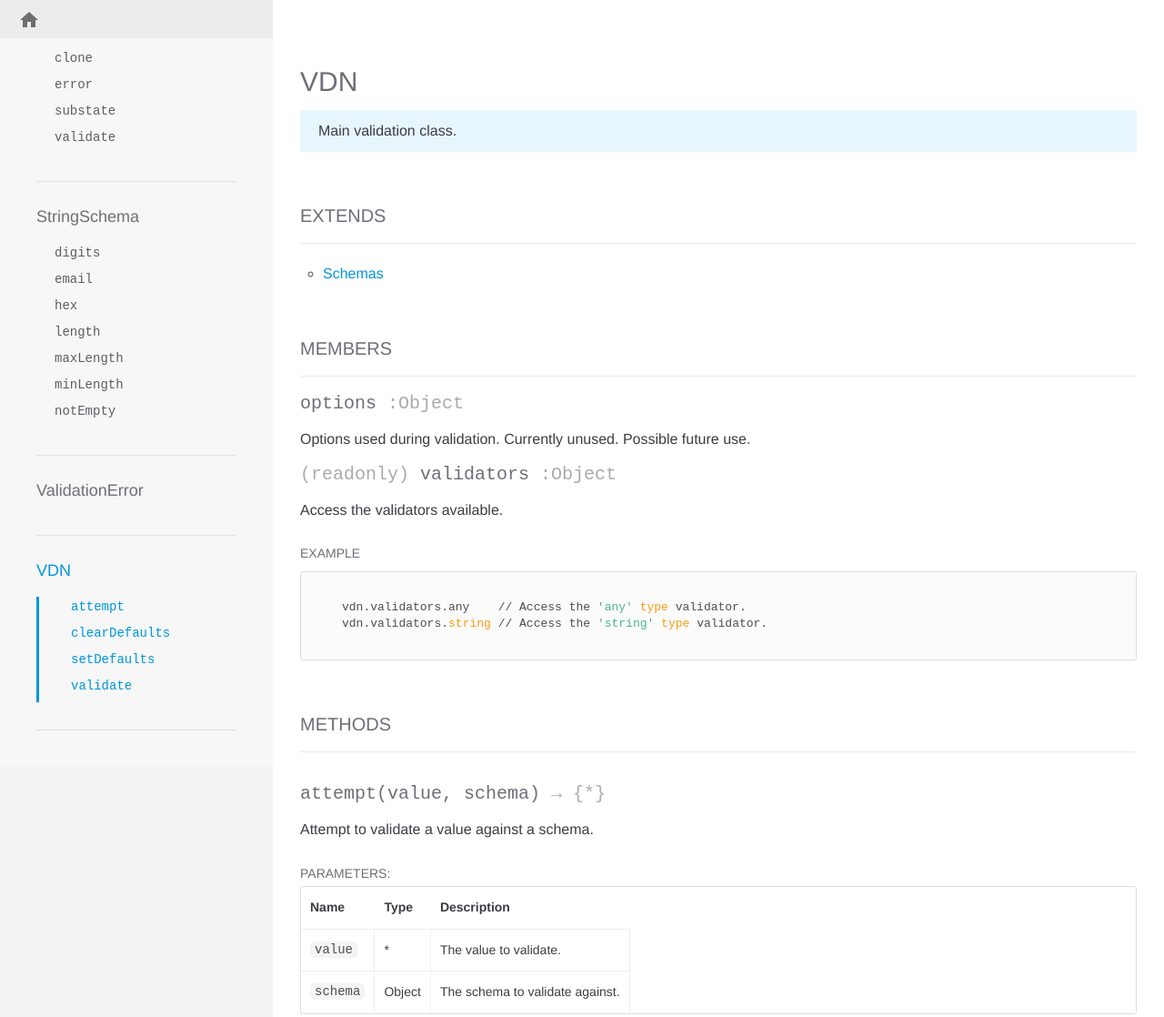
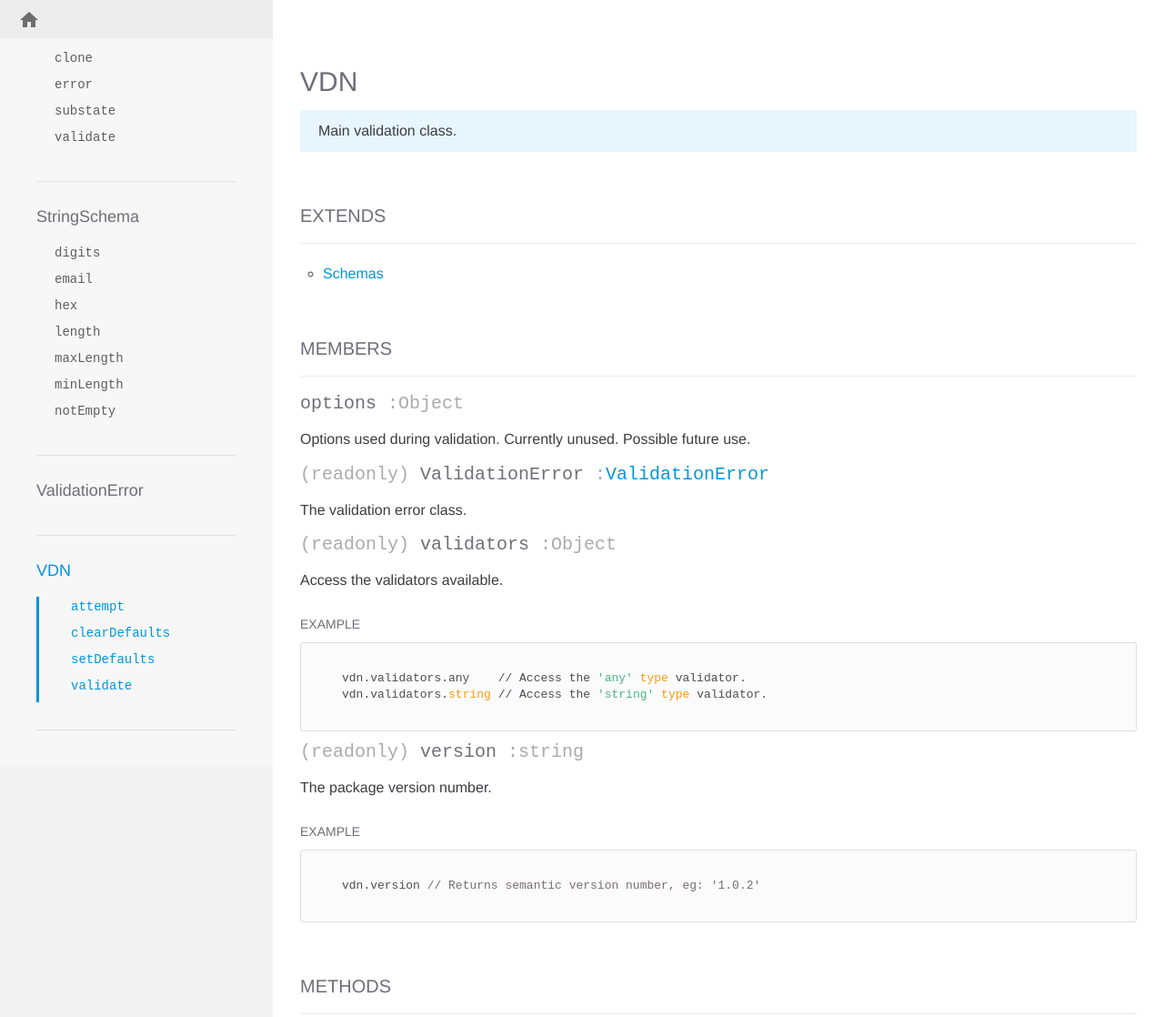
Before and after one commit to stuartmcmahon/vdn, a website: page docs/VDN.html in a window 1280 px wide. Shown: the top 1118 px of the page at 91% size. Drawn offline with nearby package versions, Linux system fonts and the light colour scheme; a web font is replaced by a local one.

Commit message:
- Updated docs.

```diff
--- a/docs/VDN.html
+++ b/docs/VDN.html
@@ -259,6 +259,64 @@ Currently unused. Possible future use.
 
 
 
+<h4 class="name" id="ValidationError">
+  <span class="type-signature">(readonly) </span>ValidationError<span class="type-signature"> :<a href="ValidationError.html">ValidationError</a></span>
+</h4>
+
+
+
+
+  <div class="description">
+    The validation error class.
+  </div>
+
+
+
+
+<dl class="details">
+
+
+
+
+
+
+
+
+
+
+
+
+
+
+
+
+
+
+
+
+
+
+
+
+
+
+
+
+
+
+
+
+</dl>
+
+
+
+
+
+
+
+
+
+
 <h4 class="name" id="validators">
   <span class="type-signature">(readonly) </span>validators<span class="type-signature"> :Object</span>
 </h4>
@@ -317,6 +375,71 @@ Currently unused. Possible future use.
 
   <pre class="prettyprint"><code>vdn.validators.any    // Access the 'any' type validator.
 vdn.validators.string // Access the 'string' type validator.</code></pre>
+
+
+
+
+
+
+
+
+<h4 class="name" id="version">
+  <span class="type-signature">(readonly) </span>version<span class="type-signature"> :string</span>
+</h4>
+
+
+
+
+  <div class="description">
+    The package version number.
+  </div>
+
+
+
+
+<dl class="details">
+
+
+
+
+
+
+
+
+
+
+
+
+
+
+
+
+
+
+
+
+
+
+
+
+
+
+
+
+
+
+
+
+</dl>
+
+
+
+
+
+  <h5>Example</h5>
+
+
+  <pre class="prettyprint"><code>vdn.version // Returns semantic version number, eg: '1.0.2'</code></pre>
 
 
 
```
Also changed, not shown: docs/index.html (+4 -1 lines).
